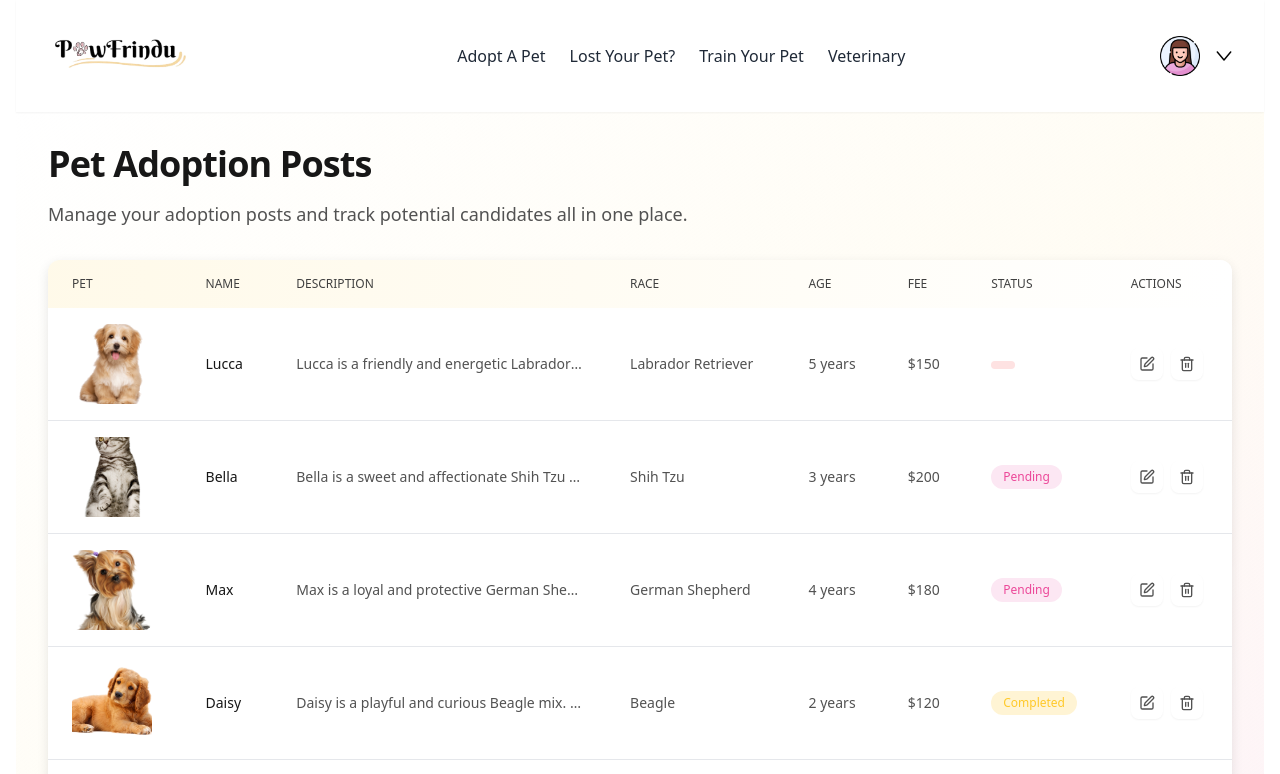
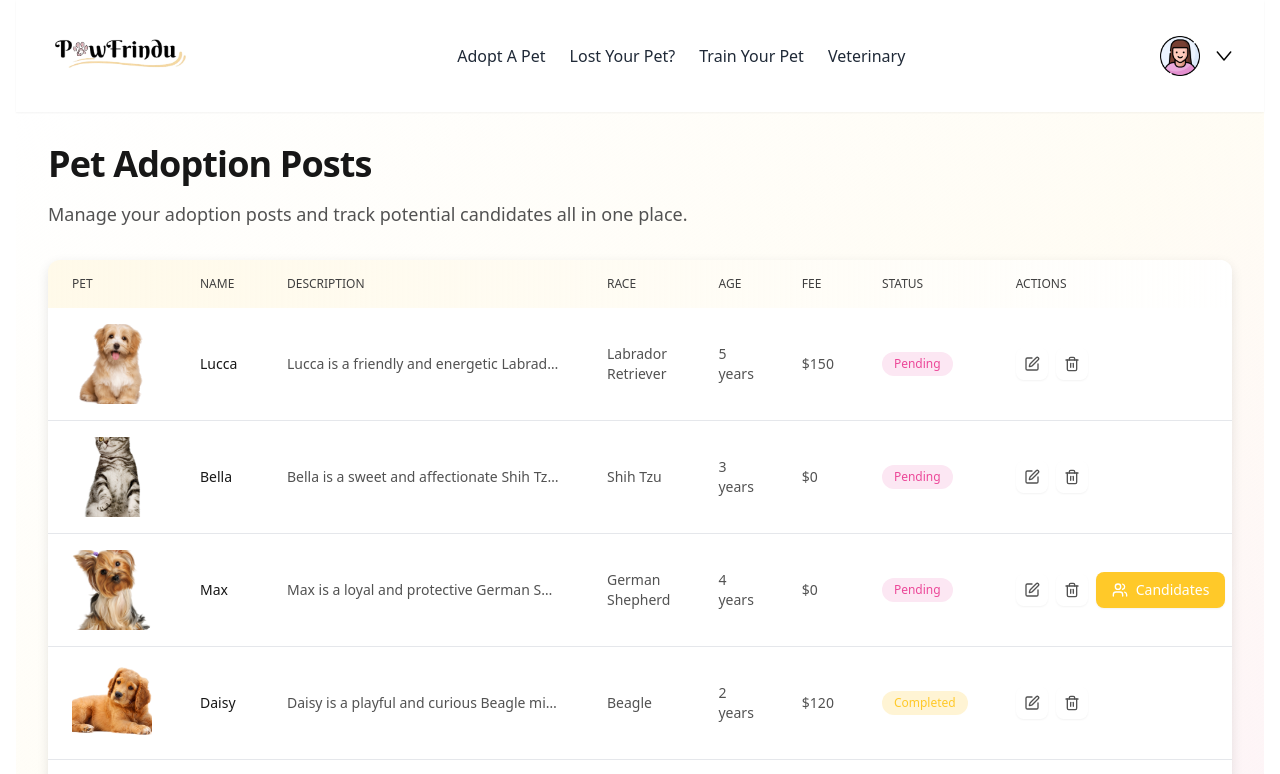
Before and after one commit to chahd-fadhlaoui/pawfrindu, a React (Vite) app in the folder frontend/: page /list in a window 1280 px wide. Shown: the top 774 px of the page. Built offline with nearby package versions, Linux system fonts and the light colour scheme.

Commit message:
some change in assets

```diff
--- a/frontend/src/assets/assets.js
+++ b/frontend/src/assets/assets.js
@@ -18,6 +18,7 @@ export const pets = [
         category:'Dog',
         fee: '150',
         isTrained: 'Yes',
+        status: 'Pending',
         image: pet1,
         description: 'Lucca is a friendly and energetic Labrador mix who loves to play fetch and go on long walks. He’s great with children and gets along well with other pets.'  ,
         candidates: []
@@ -31,12 +32,26 @@ export const pets = [
         city: 'San Francisco',
         gender: 'Female',
         category:'Cat',
-        fee: 200,
+        fee: 0,
         isTrained: 'Yes',
         status: 'Pending',
         image: pet2,
         description: 'Bella is a sweet and affectionate Shih Tzu who enjoys being pampered. She loves cuddling on the couch and is perfect for a family looking for a lap dog.'  ,
-        candidates: []
+        candidates: [
+            {
+                id: 1,
+                name: 'Chahd Fadhlaoui',
+                email: 'Chahd@example.com',
+                phone: '+1234567890',
+                status: 'pending',
+                form: {
+                  experience: 'Previous cat owner for 2 years',
+                  housing: 'House with garden',
+                  occupation: 'Software Engineer',
+                  familySize: '7 members'
+                }
+              },
+        ]
     },
     {
         _id: 'pet3',
@@ -47,7 +62,7 @@ export const pets = [
         city: 'Chicago',
         gender: 'Male',
         category:'Dog',
-        fee: '180',
+        fee: '0',
         isTrained: 'Yes',
         status: 'Pending',
         image: pet3,
```
